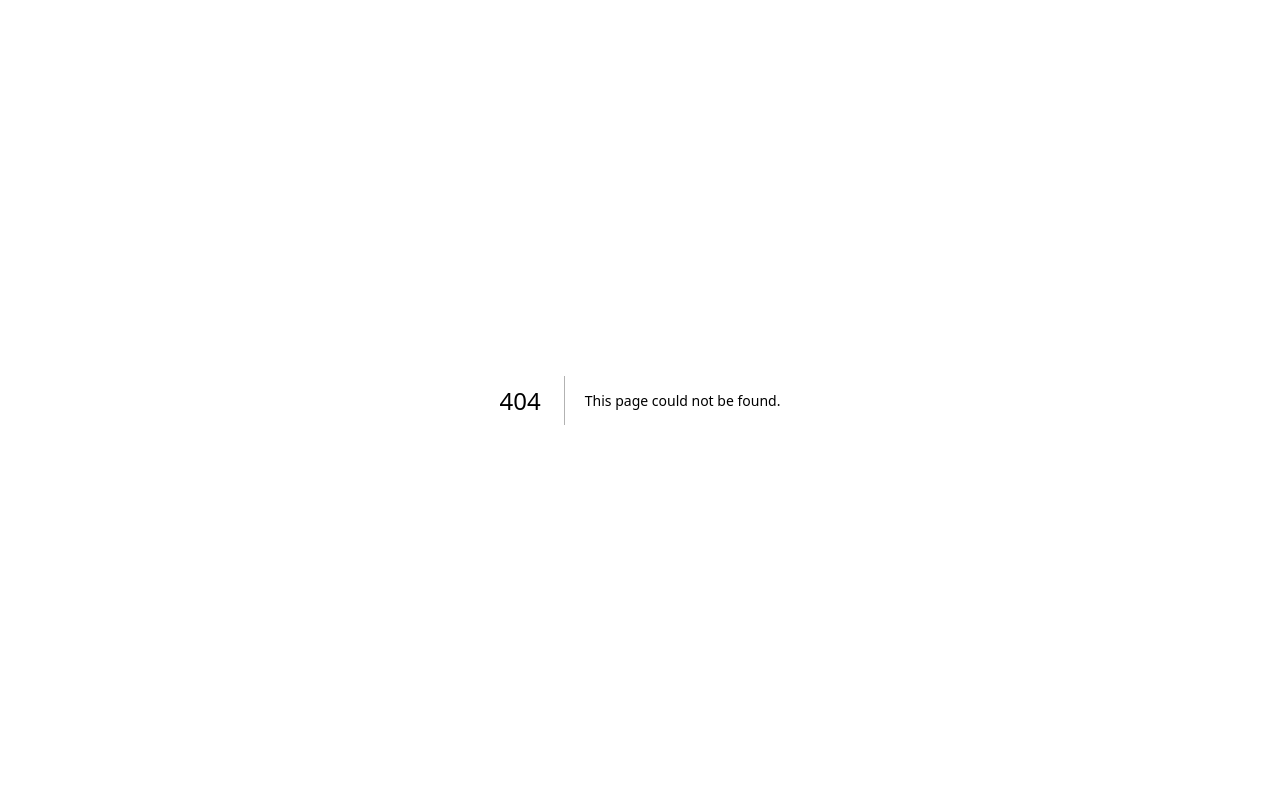
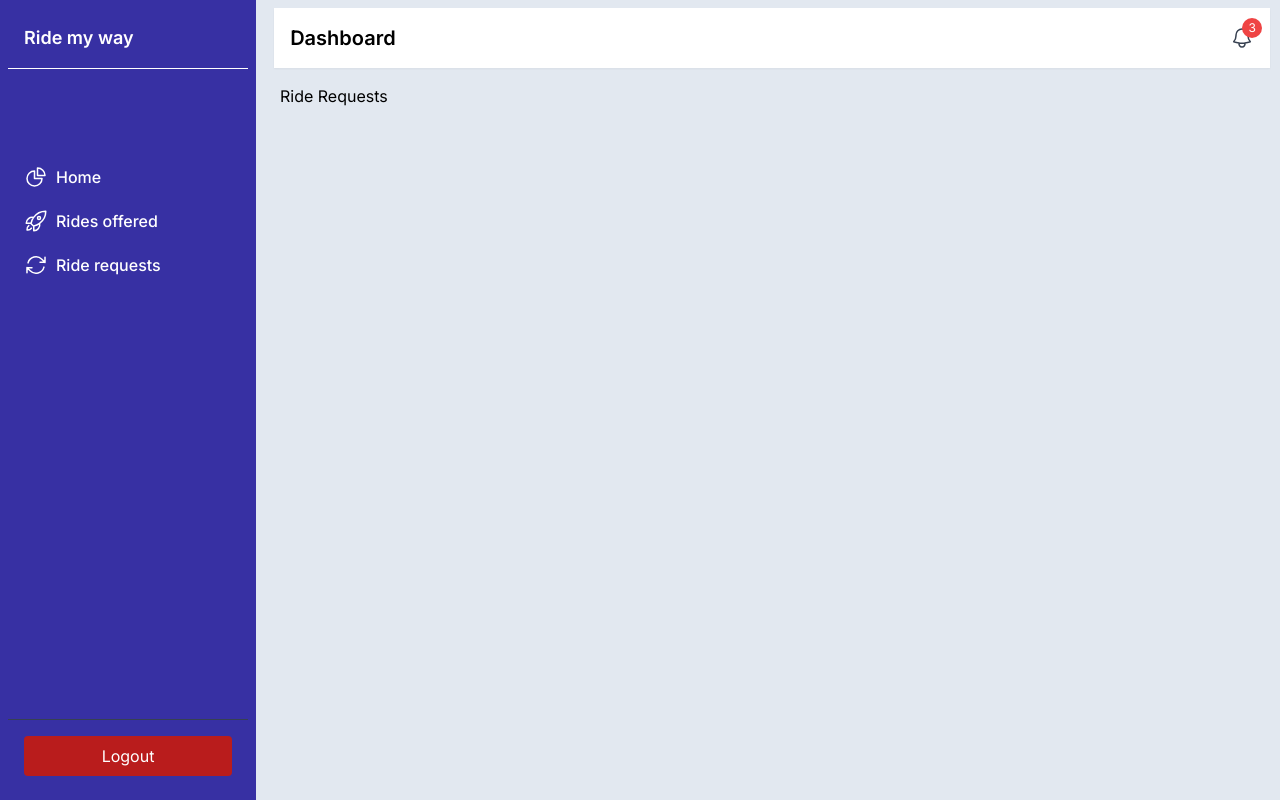
Before and after one commit to Xerrex/rmw-frontend, a Next.js app: page /dashboard/ride_requests in a window 1280 px wide. Before the commit this address had no page. Built offline with nearby package versions, Linux system fonts and the light colour scheme.

Commit message:
Added sidenav pages

```diff
--- /dev/null
+++ b/app/dashboard/ride_requests/page.tsx
@@ -0,0 +1,9 @@
+import React from 'react'
+
+function page() {
+  return (
+    <div className="text-black">Ride Requests</div>
+  )
+}
+
+export default page
--- /dev/null
+++ b/app/dashboard/rides_offered/page.tsx
@@ -0,0 +1,9 @@
+import React from 'react'
+
+function page() {
+  return (
+    <div className="text-black">Rides Offered</div>
+  )
+}
+
+export default page
--- a/app/dashboard/ui/sidenav.tsx
+++ b/app/dashboard/ui/sidenav.tsx
@@ -2,12 +2,12 @@
 import React from 'react';
 import Link from 'next/link';
 import { logout } from '@/app/lib/actions_auth';
-import { RocketLaunchIcon, ArrowPathIcon, RectangleStackIcon } from '@heroicons/react/24/outline';
+import { RocketLaunchIcon, ArrowPathIcon, ChartPieIcon } from '@heroicons/react/24/outline';
 
 const links= [
-  { name: 'All rides', href: '#', icon: RectangleStackIcon },
-  { name: 'Rides offered', href: '#', icon: RocketLaunchIcon },
-  { name: 'Ride requests', href: '#', icon: ArrowPathIcon },
+  { name: 'Home', href: '/dashboard', icon:  ChartPieIcon },
+  { name: 'Rides offered', href: '/dashboard/rides_offered', icon: RocketLaunchIcon },
+  { name: 'Ride requests', href: '/dashboard/ride_requests', icon: ArrowPathIcon },
 ]
 
 function Sidenav() {
@@ -18,7 +18,7 @@ function Sidenav() {
       <div className="p-4 text-lg font-semibold border-b border-white">Ride my way</div>
 
         {/* Menu Items */}
-        <div id="menu" className="flex-1 mt-10 p-2">
+        <div id="menu" className="flex-1 mt-20 p-2">
             {links.map((link)=>{
               const LinkIcon = link.icon;
               return(
```
